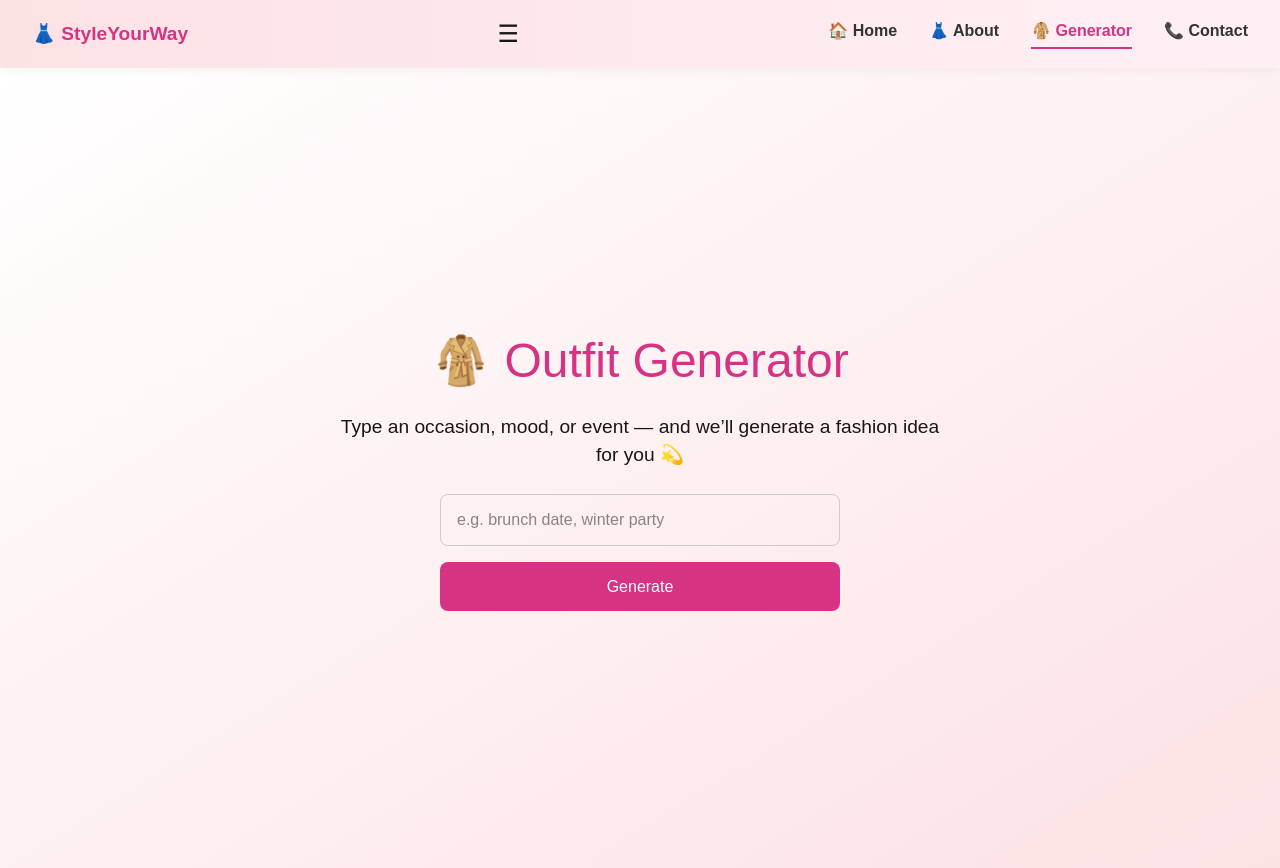
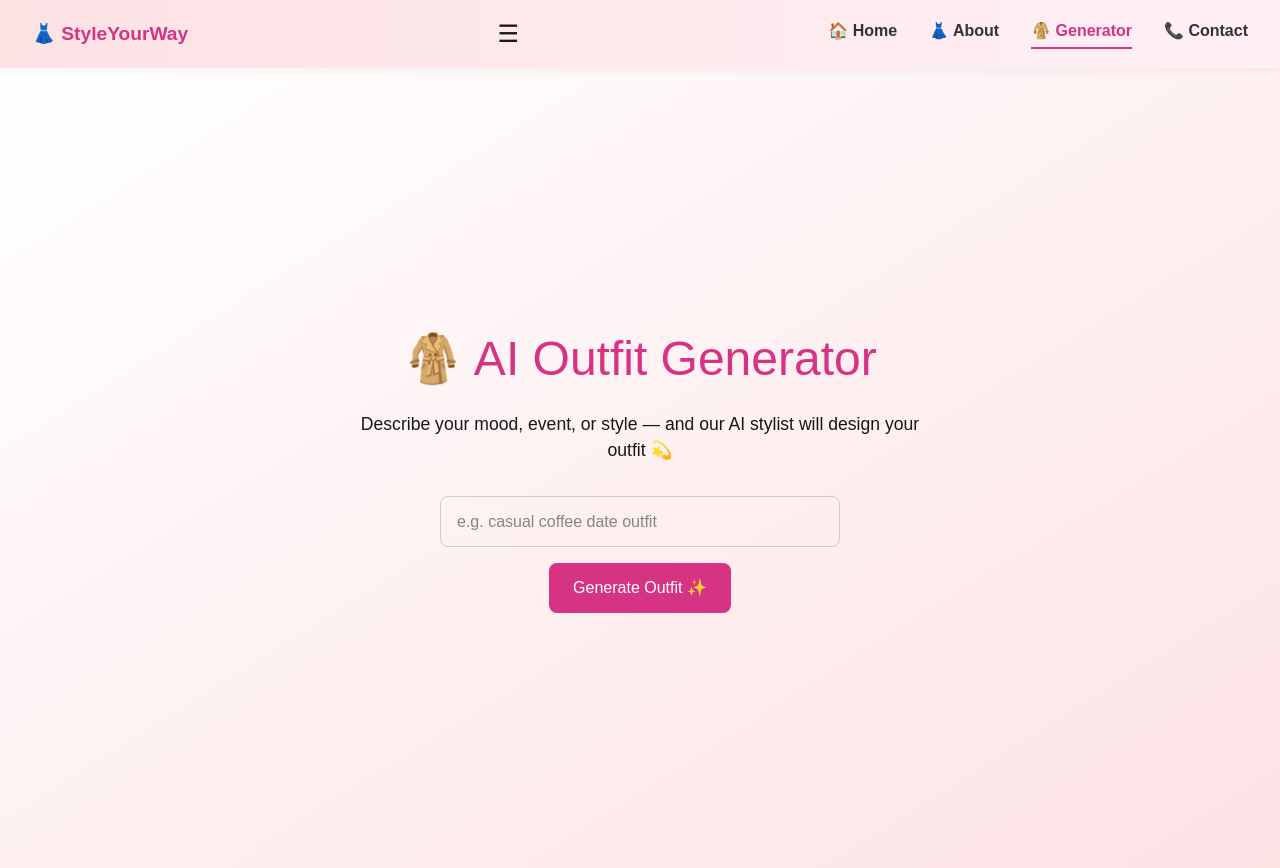
Before and after one commit to Rakshit-Gupta-77/style-your-way, a Next.js app: page /generator in a window 1280 px wide. Shown: the top 868 px of the page. Built offline with nearby package versions, Linux system fonts and the light colour scheme.

Commit message:
Add AI Outfit Generator with OpenAI API integration

```diff
--- /dev/null
+++ b/app/api/generate/route.ts
@@ -0,0 +1,50 @@
+import { NextResponse } from "next/server";
+
+export async function POST(req: Request) {
+  const { prompt } = await req.json();
+
+  if (!prompt) {
+    return NextResponse.json(
+      { error: "Missing prompt" },
+      { status: 400 }
+    );
+  }
+
+  try {
+    const response = await fetch("https://api.openai.com/v1/chat/completions", {
+      method: "POST",
+      headers: {
+        "Content-Type": "application/json",
+        Authorization: `Bearer ${process.env.OPENAI_API_KEY}`,
+      },
+      body: JSON.stringify({
+        model: "gpt-4o-mini",
+        messages: [
+          {
+            role: "system",
+            content:
+              "You are a fashion stylist AI assistant. Suggest stylish outfit ideas with descriptions of colors, materials, and accessories.",
+          },
+          {
+            role: "user",
+            content: prompt,
+          },
+        ],
+        temperature: 0.9,
+      }),
+    });
+
+    const data = await response.json();
+    const aiText =
+      data?.choices?.[0]?.message?.content ||
+      "Sorry, I couldn't generate an outfit idea.";
+
+    return NextResponse.json({ result: aiText });
+  } catch (error) {
+    console.error(error);
+    return NextResponse.json(
+      { error: "Failed to generate outfit" },
+      { status: 500 }
+    );
+  }
+}
--- a/app/generator/page.tsx
+++ b/app/generator/page.tsx
@@ -4,12 +4,27 @@ import { useState } from "react";
 export default function GeneratorPage() {
   const [prompt, setPrompt] = useState("");
   const [idea, setIdea] = useState("");
+  const [loading, setLoading] = useState(false);
 
-  const handleGenerate = () => {
+  const handleGenerate = async () => {
     if (!prompt.trim()) return;
-    setIdea(
-      `✨ Outfit idea for "${prompt}":\n• Soft pastel top\n• High-waisted jeans\n• White sneakers\n• Beige tote bag`
-    );
+    setLoading(true);
+    setIdea("");
+
+    try {
+      const res = await fetch("/api/generate", {
+        method: "POST",
+        headers: { "Content-Type": "application/json" },
+        body: JSON.stringify({ prompt }),
+      });
+
+      const data = await res.json();
+      setIdea(data.result);
+    } catch (err) {
+      setIdea("⚠️ Error: Failed to get outfit ideas.");
+    } finally {
+      setLoading(false);
+    }
   };
 
   return (
@@ -26,63 +41,42 @@ export default function GeneratorPage() {
         fontFamily: "Poppins, sans-serif",
       }}
     >
-      <h1
-        style={{
-          fontSize: "clamp(2rem, 6vw, 3rem)",
-          color: "#d63384",
-          marginBottom: "1rem",
-        }}
-      >
-        🧥 Outfit Generator
+      <h1 style={{ fontSize: "clamp(2rem, 6vw, 3rem)", color: "#d63384" }}>
+        🧥 AI Outfit Generator
       </h1>
-      <p
-        style={{
-          fontSize: "clamp(1rem, 4vw, 1.2rem)",
-          maxWidth: "600px",
-          marginBottom: "1.5rem",
-        }}
-      >
-        Type an occasion, mood, or event — and we’ll generate a fashion idea for you 💫
+      <p style={{ maxWidth: "600px", margin: "1rem 0 2rem", fontSize: "1.1rem" }}>
+        Describe your mood, event, or style — and our AI stylist will design your outfit 💫
       </p>
 
-      <div
-        style={{
-          display: "flex",
-          flexDirection: "column",
-          alignItems: "center",
-          gap: "1rem",
-          width: "100%",
-          maxWidth: "400px",
-        }}
-      >
       <input
         value={prompt}
         onChange={(e) => setPrompt(e.target.value)}
-          placeholder="e.g. brunch date, winter party"
+        placeholder="e.g. casual coffee date outfit"
         style={{
           width: "100%",
+          maxWidth: "400px",
           padding: "0.8rem 1rem",
+          border: "1px solid #ccc",
+          borderRadius: "8px",
+          marginBottom: "1rem",
           fontSize: "1rem",
-            borderRadius: "8px",
-            border: "1px solid #ccc",
         }}
       />
+
       <button
         onClick={handleGenerate}
         style={{
-            width: "100%",
-            padding: "0.8rem",
           background: "#d63384",
           color: "#fff",
           border: "none",
+          padding: "0.8rem 1.5rem",
           borderRadius: "8px",
+          cursor: "pointer",
           fontSize: "1rem",
-            cursor: "pointer",
         }}
       >
-          Generate
+        {loading ? "Generating..." : "Generate Outfit ✨"}
       </button>
-      </div>
 
       {idea && (
         <div
@@ -91,11 +85,10 @@ export default function GeneratorPage() {
             background: "#fff",
             borderRadius: "10px",
             padding: "1.5rem",
-            maxWidth: "500px",
+            maxWidth: "600px",
             boxShadow: "0 4px 10px rgba(0,0,0,0.1)",
             whiteSpace: "pre-wrap",
-            fontSize: "1rem",
-            lineHeight: 1.5,
+            textAlign: "left",
           }}
         >
           {idea}
```
Lines whose indentation alone changed are shown as unchanged.
